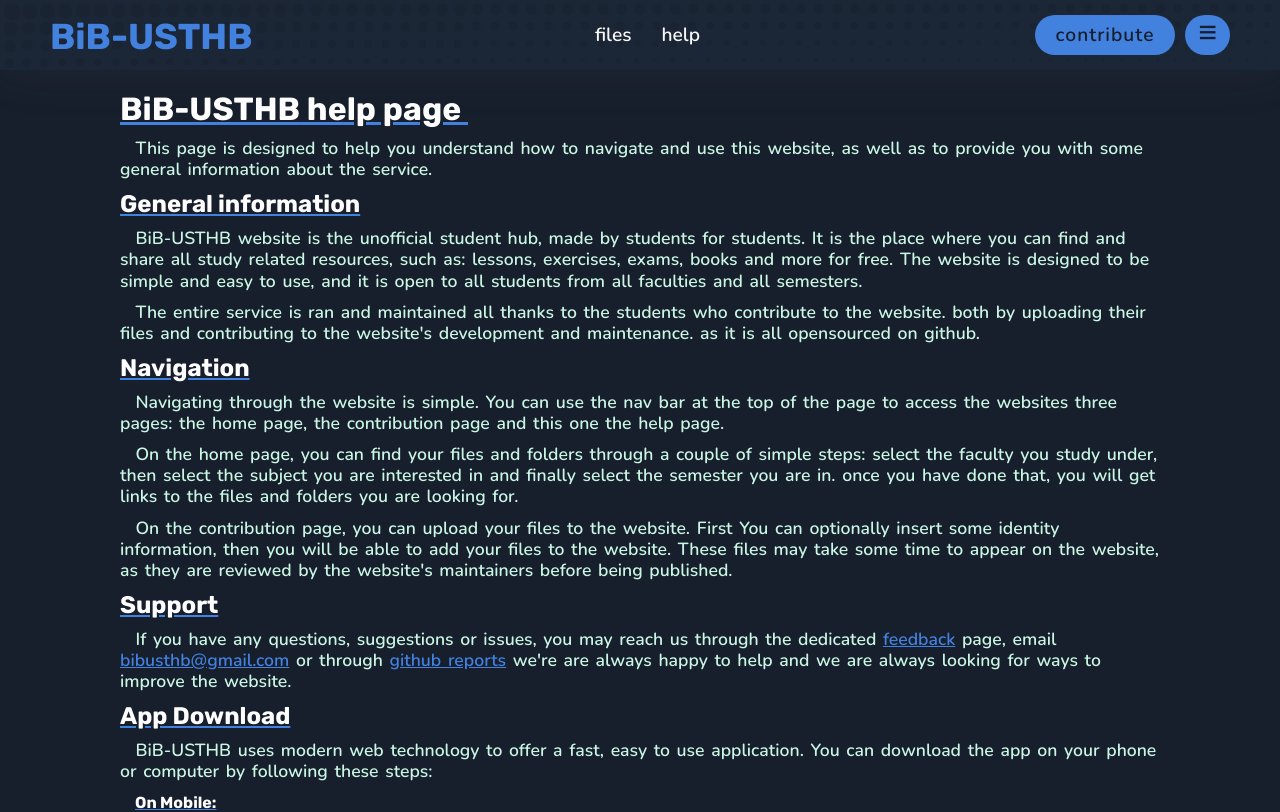
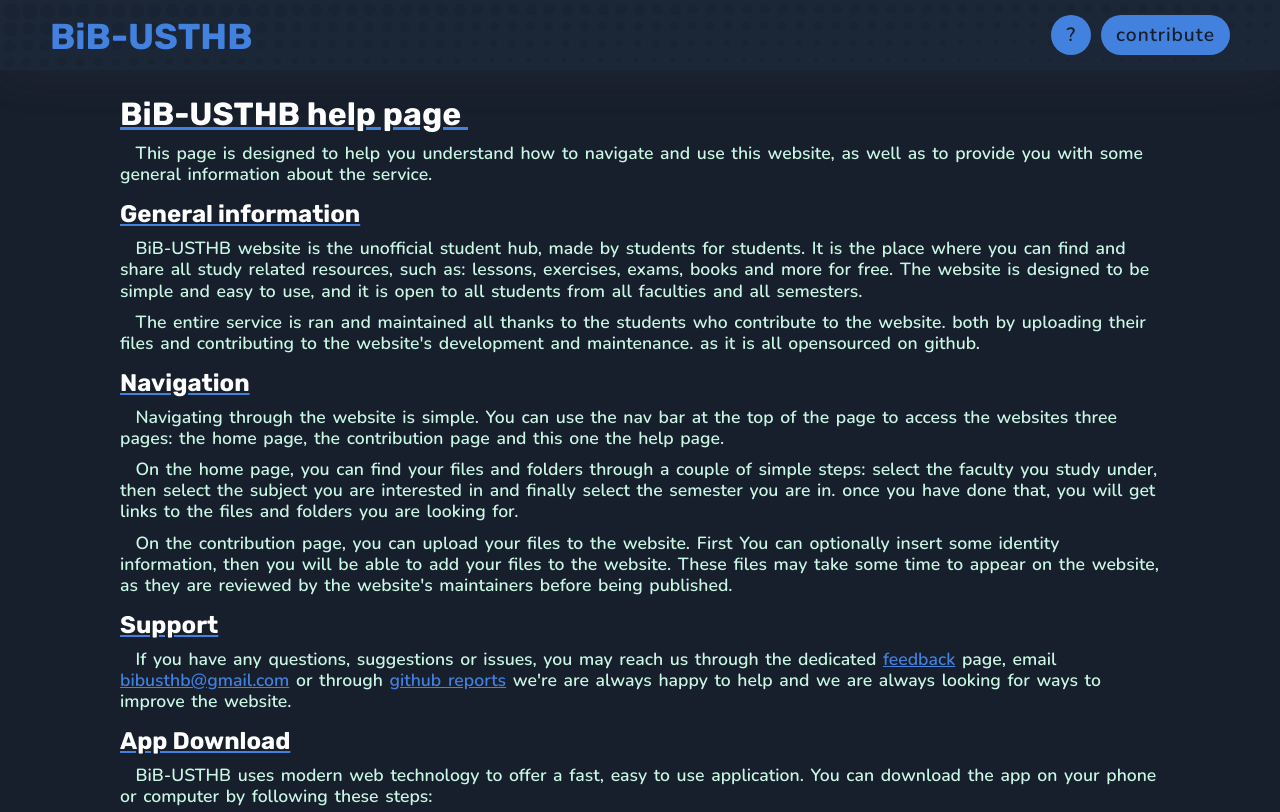
Before and after one commit to hexxt-git/bib-usthb, a SvelteKit app: page /help in a window 1280 px wide. Shown: the top 812 px of the page. Built offline with nearby package versions, Linux system fonts and the light colour scheme; a web font is replaced by a local one.

Commit message:
removed fullnav and tweaks

```diff
--- a/src/components/Footer.svelte
+++ b/src/components/Footer.svelte
@@ -6,18 +6,21 @@
         kept alive by your <a href="/contribute/">contributions</a> and <a href="/feedback/">feedback</a>
     </div>
     <div>
+        refer to <a href="/help/">help</a> page for any issues
+    </div>
+    <div>
         open-sourced on <a href="https://github.com/9EED/bib-usthb" target="_blank">github</a>
     </div>
 </footer>
 
 <style>
     footer{
-        padding: 30px 0px;
+        padding: 50px 0px;
         display: flex;
         justify-content: center;
         align-items: center;
         flex-direction: column;
-        gap: 0;
+        gap: 10px;
         background-color: var(--background-1);
         box-shadow: var(--strong-shadow);
         overflow: hidden;
--- a/src/components/FullNav.svelte
+++ /dev/null
@@ -1,80 +0,0 @@
-<script>
-    import { close_nav } from "./fullnav_store"
-</script>
-
-<!-- svelte-ignore a11y-click-events-have-key-events -->
-<nav>
-    <div id="background"></div>
-    <a on:click={close_nav} href="/">Home</a>
-
-    <hr style="animation-delay: 0ms;">
-
-    <a on:click={close_nav} href="/contribute/">Contribute</a>
-
-    <hr style="animation-delay: 150ms;">
-
-    <a on:click={close_nav} href="/feedback/">Feedback</a>
-
-    <hr style="animation-delay: 300ms;">
-
-    <a on:click={close_nav} href="/help/#app">app download</a>
-
-    <hr style="animation-delay: 450ms;">
-
-    <a on:click={close_nav} href="/help/">Help</a>
-</nav>
-
-<style>
-    nav{
-        width: 100vw;
-        margin-top: var(--nav-height);
-        height: calc(100vh - var(--nav-height));
-        position: fixed;
-        top: 0;
-        right: 0;
-        z-index: 3;
-        display: flex;
-        justify-content: center;
-        align-items: center;
-        flex-direction: column;
-        background-color: var(--nav-background);
-        padding: 80px 0;
-        nav-index: 0;
-    }
-    a{
-        color: var(--highlight-color);
-        text-decoration: none;
-        user-select: none;
-        cursor: pointer;
-        font-family: var(--main-font);
-        font-size: var(--text-0);
-        text-transform: capitalize;
-        flex-grow: 1;
-        max-height: 80px;
-        display: flex;
-        align-items: center;
-        justify-content: center;
-    }
-    a:focus{
-        outline: none;
-        color: var(--brand-color);
-    }
-    hr{
-        width: 0%;
-        opacity: 0%;
-        max-width: 400px;
-        animation: set-width 450ms ease-out forwards ;
-        border-color: var(--brand-color);
-        border-style: solid;
-    }
-    @keyframes set-width{
-        0%{
-            width: 0%;
-            opacity: 100%;
-        }
-        100%{
-            width: 60%;
-            opacity: 100%;
-        }
-    }
-</style>
--- a/src/components/Nav.svelte
+++ b/src/components/Nav.svelte
@@ -1,36 +1,20 @@
 <script>
     import Bubbles from "./subcomponents/Bubbles.svelte";
-    import { close_nav, switch_nav } from "./fullnav_store";
-
-    let try_close_nav = e => {
-        if(e.target.id !== 'fullnav-toggle') close_nav()
-    }
 </script>
 
-<!-- svelte-ignore a11y-click-events-have-key-events -->
-<!-- svelte-ignore a11y-no-noninteractive-element-interactions -->
-<nav on:click={try_close_nav}>
-    <Bubbles z_index=-1 width={150} height={10} opacity=7 />
+<nav>
+    <Bubbles z_index="-1" width={150} height={10} opacity="7" />
 
     <a id="nav-logo" href="/">BiB-USTHB</a>
 
-    <div id="desktop-links">
-        <a href="/#">files</a>
-        <a href="/help">help</a>
-    </div>
-
     <div id="right">
-        <a id="nav-contribute" href="/contribute/">contribute</a>
-        <!-- svelte-ignore a11y-click-events-have-key-events -->
-        <!-- svelte-ignore a11y-no-static-element-interactions -->
-        <button id="fullnav-toggle" on:click={switch_nav}>
-            ≡
-        </button>
+        <a class="nav-button" href="/help">?</a>
+        <a class="nav-button" href="/contribute">contribute</a>
     </div>
 </nav>
 
 <style>
-    nav{
+    nav {
         z-index: 5;
         position: sticky;
         top: 0;
@@ -47,23 +31,7 @@
         box-shadow: var(--strong-shadow);
         overflow: hidden;
     }
-    #desktop-links{
-        display: flex;
-        justify-content: center;
-        align-items: center;
-        gap: 30px;
-    }
-    a, span{
-        cursor: pointer;
-        color: var(--highlight-color);
-        font-size: var(--text-0);
-        text-decoration: transparent underline 1px;
-        transition: text-decoration 130ms ease-in-out;
-    }
-    a:hover, span:hover{
-        text-decoration: underline 2px;
-    }
-    #nav-logo{
+    #nav-logo {
         min-width: 210px;
         color: var(--brand-color);
         font-family: var(--title-font);
@@ -74,11 +42,15 @@
         text-decoration: none;
         padding-top: 3px;
     }
-    #nav-contribute{
+    #right{
+        display: flex;
+        gap: 10px;
+    }
+    .nav-button {
         color: var(--background-0);
         background-color: var(--brand-color);
-        width: 140px;
         height: 40px;
+        padding: 0 15px;
         display: flex;
         justify-content: center;
         align-items: center;
@@ -90,31 +62,8 @@
         font-size: var(--text-0);
         letter-spacing: 1px;
     }
-    #fullnav-toggle{
-        color: var(--background-0);
-        background-color: var(--brand-color);
-        border-radius: var(--element-radius);
-        height: 40px;
-        width: 45px;
-        display: flex;
-        justify-content: center;
-        align-items: center;
-        user-select: none;
-        cursor: pointer;
-        font-size: 32px;
-        font-family: monospace;
-        padding-bottom: 2px;
-        border: none;
-    }
-    #right{
-        display: flex;
-        gap: 10px;
-    }
     @media (max-width: 800px), (max-aspect-ratio: 3/4) {
-        #desktop-links, #nav-contribute{
-            display: none;
-        }
-        nav{
+        nav {
             padding: 0 20px 0 30px;
         }
     }
--- a/src/components/fullnav_store.js
+++ /dev/null
@@ -1,15 +0,0 @@
-import { writable } from "svelte/store";
-
-export const fullnav = writable(false)
-
-export const close_nav = () => {
-    fullnav.set(false)
-}
-
-export const open_nav = () => {
-    fullnav.set(true)
-}
-
-export const switch_nav = () => {
-    fullnav.update(old => !old)
-}
--- a/src/components/subcomponents/SearchBar.svelte
+++ b/src/components/subcomponents/SearchBar.svelte
@@ -54,6 +54,7 @@
         text-align: start;
         color: var(--highlight-color);
         z-index: 2;
+        box-shadow: var(--search-glow) -4px 10px 10px;
     }
     @media screen and (max-width: 900px), screen and (orientation: portrait){
         #container{
@@ -81,6 +82,7 @@
     }
     input::placeholder{
         color: var(--first-title-color);
+        opacity: 1;
     }
     hr{
         margin: 5px 0;
--- a/src/items/H1.svelte
+++ b/src/items/H1.svelte
@@ -10,7 +10,7 @@
 <style>
     h1{
         margin: 0;
-        padding: 20px 0px 0px 0px;
+        padding: 25px 0px 0px 0px;
         text-decoration: var(--brand-color) underline;
         user-select: none;
         cursor: pointer;
--- a/src/items/H2.svelte
+++ b/src/items/H2.svelte
@@ -9,7 +9,7 @@
 
 <style>
     h2{
-        margin: 10px 0px 0px 0px;
+        margin: 15px 0px 0px 0px;
         text-decoration: var(--brand-color) underline;
         user-select: none;
         cursor: pointer;
--- a/src/items/H3.svelte
+++ b/src/items/H3.svelte
@@ -9,7 +9,7 @@
 
 <style>
     h3{
-        margin: 10px 0px 0px 0px;
+        margin: 15px 0px 0px 0px;
         text-decoration: var(--brand-color) underline;
         user-select: none;
         cursor: pointer;
--- a/src/items/TextArea.svelte
+++ b/src/items/TextArea.svelte
@@ -33,7 +33,8 @@
         font-family: var(--main-font);
         font-size: var(--text-1);
         padding: 10px;
-        border-color: var(--text-color-weak);
+        border: none;
+        border-bottom: 3px solid var(--brand-color);
     }
     textarea::placeholder{
         color: var(--text-color-weak);
--- a/src/routes/+layout.svelte
+++ b/src/routes/+layout.svelte
@@ -1,18 +1,16 @@
 <script>
     import { onMount } from "svelte";
-    import { fullnav } from "/src/components/fullnav_store.js";
 
     import NotificationSystem from "/src/components/NotificationSystem.svelte";
     import ConfettiSystem from "/src/components/ConfettiSystem.svelte";
     import LoadingScreen from "/src/components/LoadingScreen.svelte";
     import Nav from "/src/components/Nav.svelte";
     import Footer from "/src/components/Footer.svelte";
-    import FullNav from "/src/components/FullNav.svelte";
 
     let mounted = false;
 
     onMount(() => {
-        setTimeout(() => (mounted = true, 100));
+        setTimeout(() => ((mounted = true), 100));
     });
 
     import { injectSpeedInsights } from "@vercel/speed-insights/sveltekit";
@@ -44,14 +42,14 @@
 {#if !mounted}
     <LoadingScreen />
 {/if}
+
 <Nav />
-{#if $fullnav}
-    <FullNav />
-{:else}
-    <NotificationSystem />
-    <ConfettiSystem />
-{/if}
+
+<NotificationSystem />
+<ConfettiSystem />
+
 <slot />
+
 <Footer />
 
 <style>
@@ -81,6 +79,7 @@
         --title-color: #ffffff;
         --first-title-color: #71abee;
         --highlight-color: #f7f7f7;
+        --search-glow: #3687f018;
 
         --title-font: "Rubik", sans-serif;
         --main-font: "Nunito", sans-serif;
--- a/src/routes/feedback/+page.svelte
+++ b/src/routes/feedback/+page.svelte
@@ -27,14 +27,14 @@
     const feedback_types = [
         "website errors",
         "corrupted/missing module",
-        "inappropriately categoraized module",
+        "inappropriately categorized module",
         "corrupted/missing file",
-        "inappropriately categoraized file",
+        "inappropriately categorized file",
         "website design (UI)",
         "website layout (UX)",
         "contribution to the website",
         "additional feature requests",
-        "words of thanks and appretiation 🤗",
+        "words of thanks and appreciation 🤗",
         "other"
     ]
 
```
